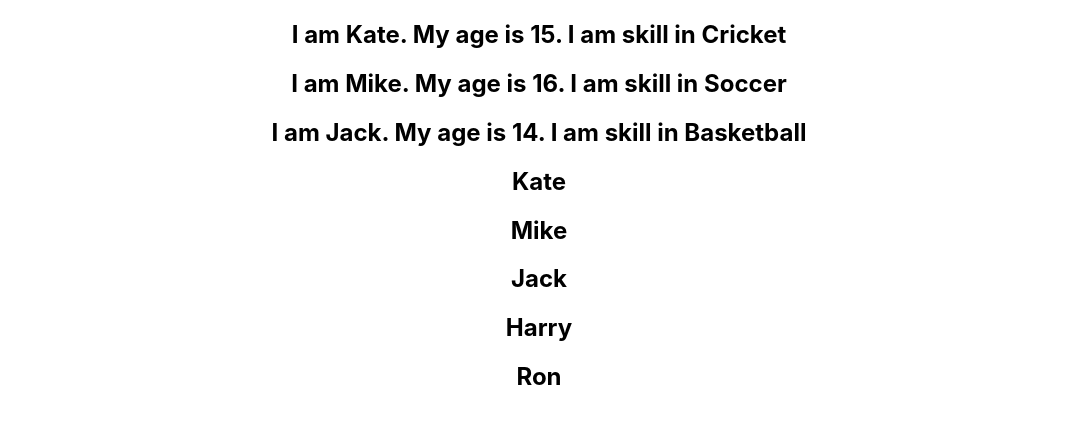
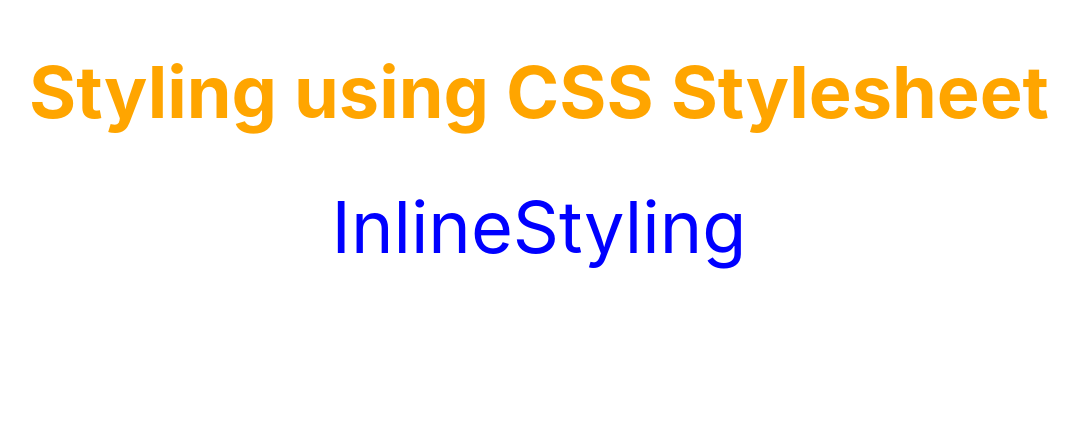
Before and after one commit to Afirestriker/react-concepts-in-action, a React (Create React App) app in the folder ReactJS-Tutorial/hello-world/: page / in a window 1280 px wide. Shown: the top 424 px of the page, without its empty margins (101-1180 px from the left). Built offline with nearby package versions, Linux system fonts and the light colour scheme; the HTML template or start-up script is replaced by a standard one.

Commit message:
Lesson 20 - Styling and CSS Basics. File - Stylesheet.js, myStyles.css, and InlineStyling.js

```diff
--- a/ReactJS-Tutorial/hello-world/src/App.js
+++ b/ReactJS-Tutorial/hello-world/src/App.js
@@ -12,14 +12,20 @@ import ParentComponent from './components/ParentComponent';
 import UserGreeting from './components/UserGreeting';
 import NameList from './components/NameList';
 import PersonList from "./components/PersonList";
+import Stylesheet from "./components/Stylesheet";
+import InlineStyling from "./components/InlineStyling";
 
 function App() {
     return (
         <div className="App">
 
+            {/* //* 📌Styling in CSS */}
+            <Stylesheet primary={true} />
+            <InlineStyling />
+
             {/* //* 📌List Rendering */}
-            <PersonList />
-            <NameList />
+            {/* <PersonList /> */}
+            {/* <NameList /> */}
 
             {/* //* 📌Conditional Rendering */}
             {/* <UserGreeting /> */}
--- /dev/null
+++ b/ReactJS-Tutorial/hello-world/src/components/InlineStyling.js
@@ -0,0 +1,12 @@
+import React from "react";
+
+const InlineStyling = () => {
+    const heading = {
+        fontSize: '72px',
+        color: 'blue'
+    }
+
+    return <div style={heading}>InlineStyling</div>;
+};
+
+export default InlineStyling;
--- /dev/null
+++ b/ReactJS-Tutorial/hello-world/src/components/Stylesheet.js
@@ -0,0 +1,14 @@
+import React from 'react';
+import './myStyles.css';
+
+const Stylesheet = (props) => {
+    const isPrimary = props.primary ? 'primary' : '';
+
+    return (
+        <>
+            <h1 className={`${isPrimary} font-xl`}>Styling using CSS Stylesheet</h1>
+        </>
+    )
+}
+
+export default Stylesheet
--- /dev/null
+++ b/ReactJS-Tutorial/hello-world/src/components/myStyles.css
@@ -0,0 +1,7 @@
+.primary {
+    color: orange;
+}
+
+.font-xl {
+    font-size: 72px;
+}
```
Also changed, not shown: 1 other file (tests, documents, lock files or other folders).
